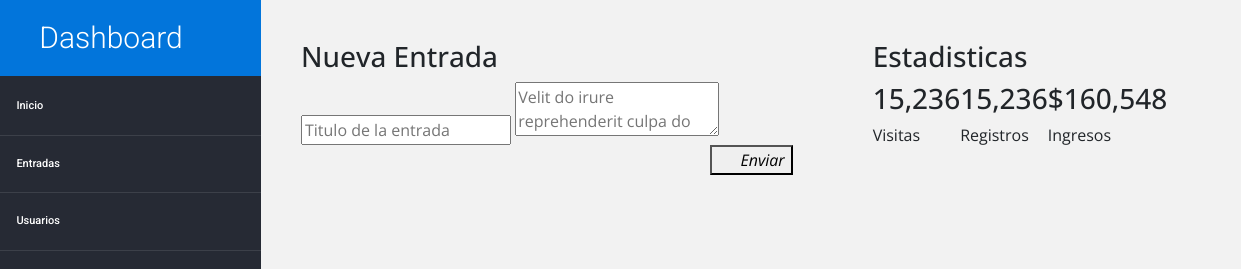
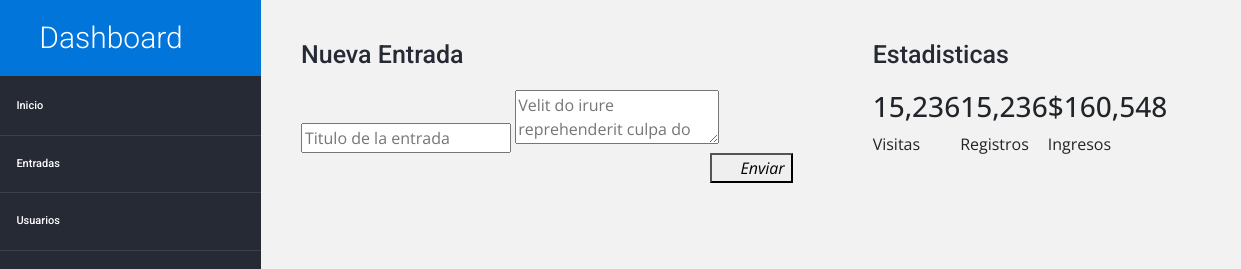
Before and after one commit to elizabethMiranda/dashboardTests, a plain HTML site: page index.html in a window 1280 px wide. Shown: the top 269 px of the page, 39-1280 px from the left. Drawn offline with nearby package versions, Linux system fonts and the light colour scheme; a web font is replaced by a local one.

Commit message:
se agregan estitulos a el titulo

```diff
--- a/css/estilos.css
+++ b/css/estilos.css
@@ -63,3 +63,11 @@ a{
     padding-left: 40px;
     padding-right: 40px;
 }
+
+.main .titulo{
+    color: #262a34;
+    font-size: 25px;
+    font-weight: 500;
+    font-family: 'Roboto', sans-serif;
+    margin-bottom: 20px;
+}
```
